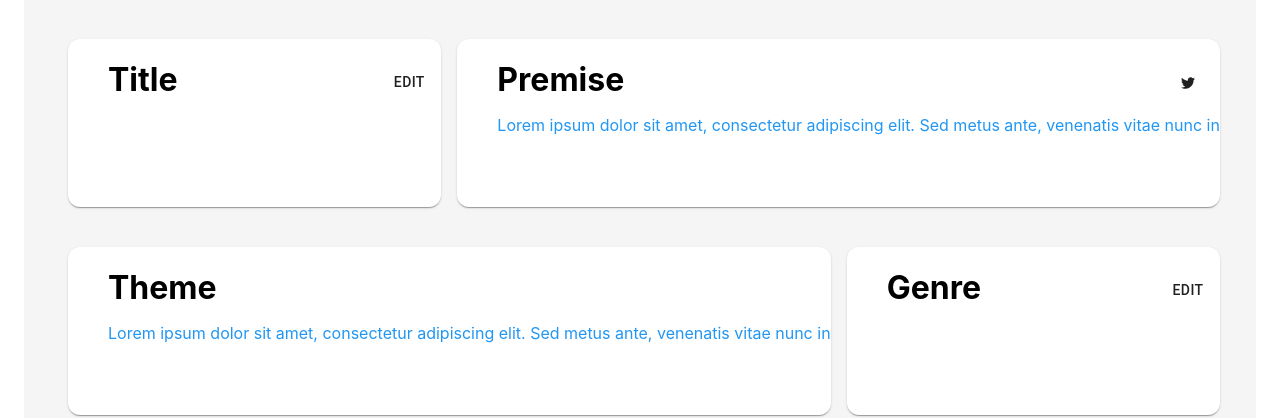
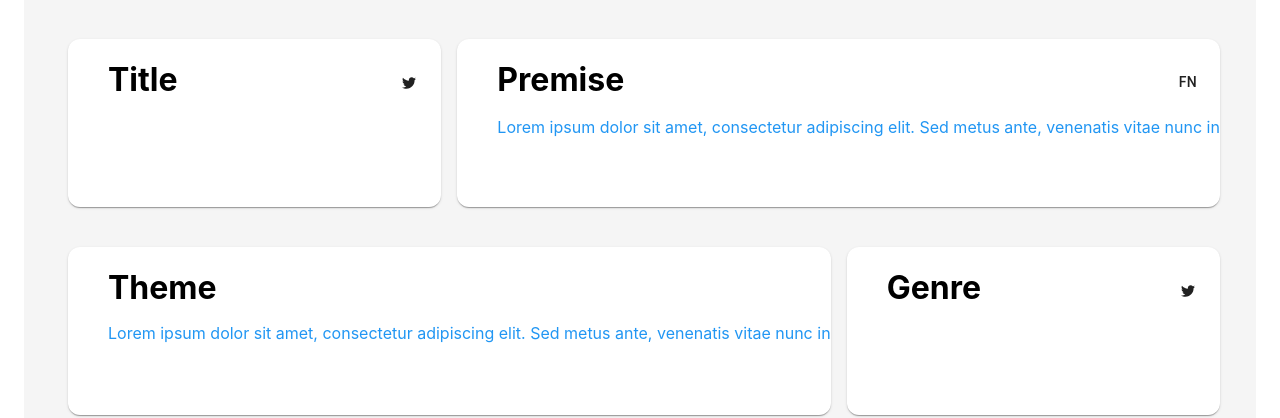
Before and after one commit to herorshi/story-bow-UI, a React (Create React App) app: page /CoveragePage in a window 1280 px wide. Shown: the part 391-809 px from the top of the page. Built offline with nearby package versions, Linux system fonts and the light colour scheme.

Commit message:
change word

```diff
--- a/src/component/PaperCard.js
+++ b/src/component/PaperCard.js
@@ -33,14 +33,12 @@
                 props.editfn();
               }}
             >
-              edit
+              <FaTwitter />
             </Button>
           )}
           {/* AdvanceButton */}
           {props.AdvanceFunction && (
-            <Button onClick={() => props.AdvanceFunction()}>
-              <FaTwitter />
-            </Button>
+            <Button onClick={() => props.AdvanceFunction()}>fn</Button>
           )}
         </h1>
       </div>
```
